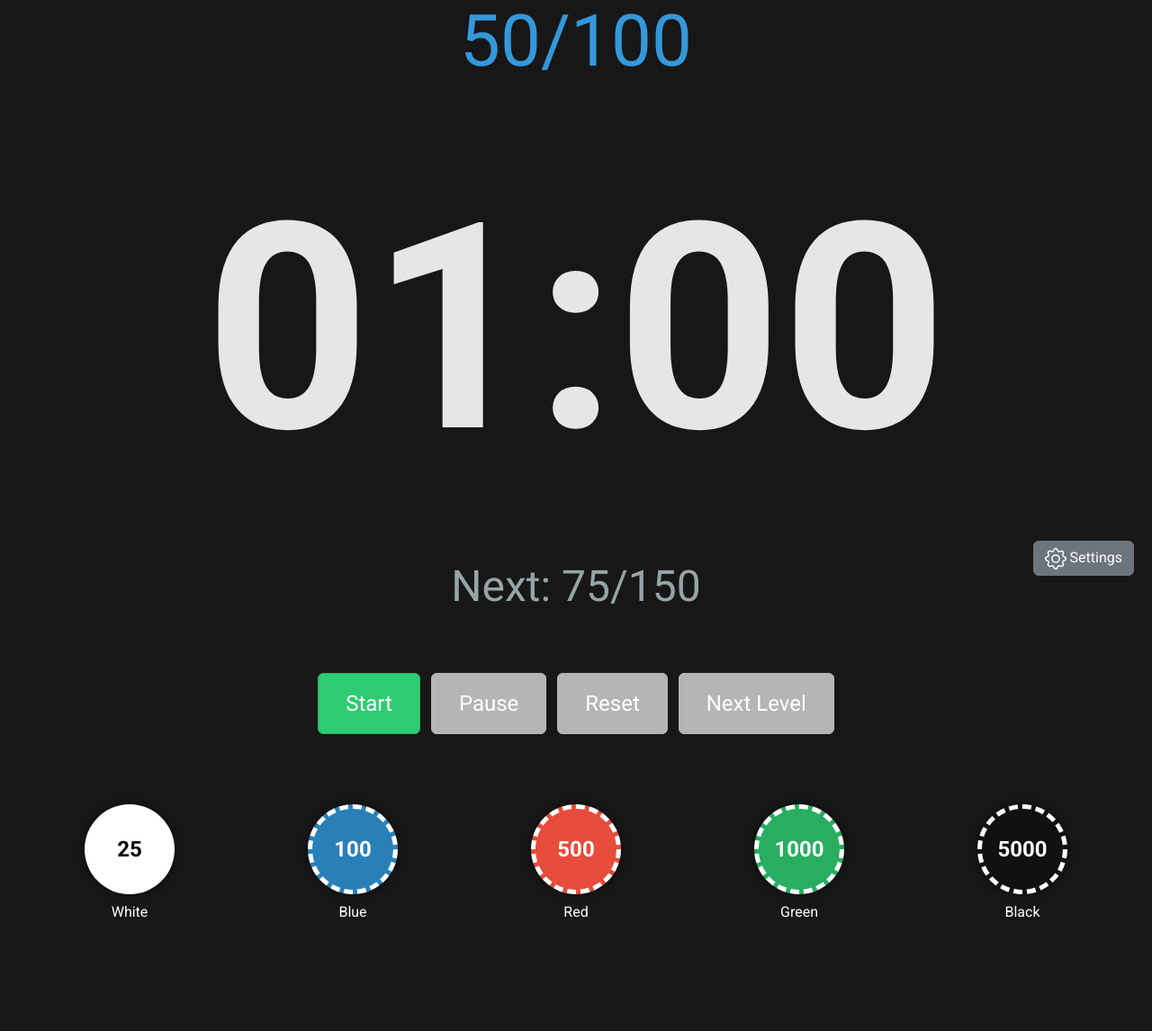
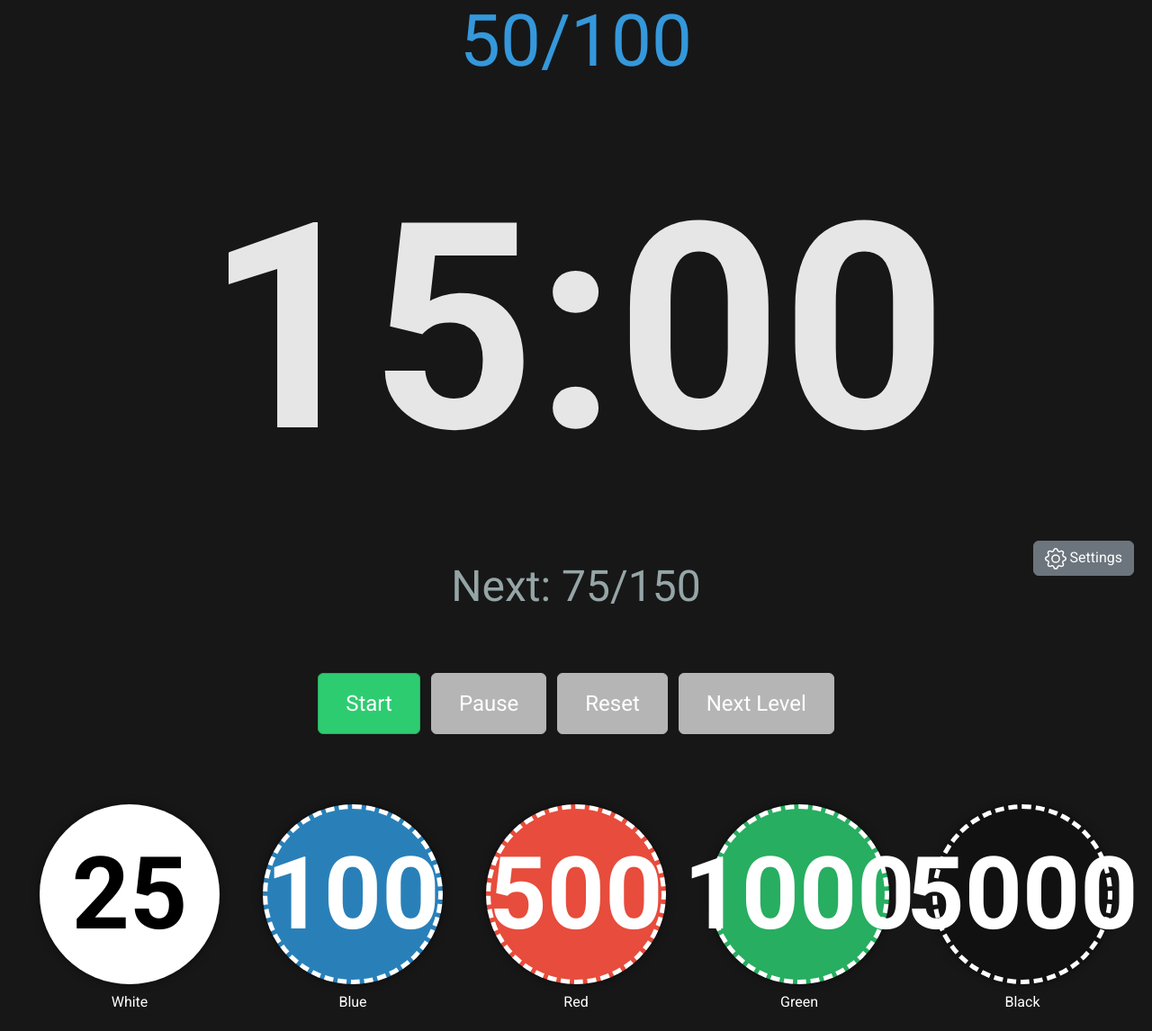
Before and after one commit to jpien13/poker-blind-display, a Flask app: page / in a window 1280 px wide. Shown: the part 140-1286 px from the top of the page at 90% size. Before the commit the page ends 1160 px from the top, so only its background shows below. Run offline with Flask 3, Linux system fonts and the light colour scheme; some libraries are stand-ins or nearby versions.

Commit message:
bigger chip size

```diff
--- a/templates/index.html
+++ b/templates/index.html
@@ -56,13 +56,13 @@
         }
 
         .chip {
-            width: 100px;
-            height: 100px;
+            width: 200px;
+            height: 200px;
             border-radius: 50%;
             display: flex;
             align-items: center;
             justify-content: center;
-            font-size: 1.5rem;
+            font-size: 7rem;
             font-weight: bold;
             border: 5px dashed white;
             box-shadow: 0 0 10px rgba(0, 0, 0, 0.5);
```
Also changed, not shown: poker_config.json (+1 -1 lines).
